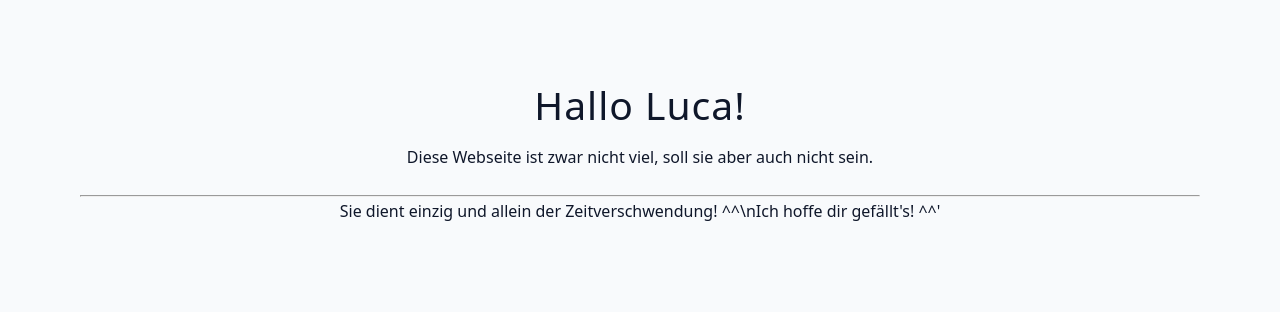
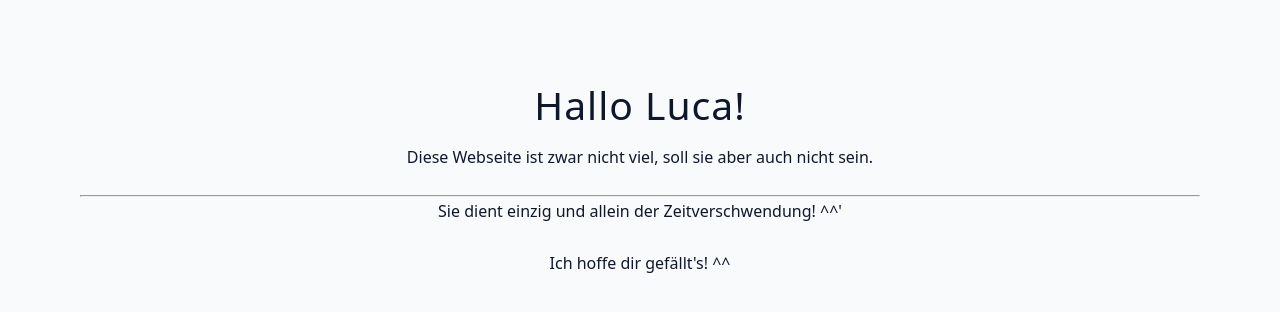
Before and after one commit to eis-Jeremy/03_Advanced_React, a React (Vite) app: page / in a window 1280 px wide. Shown: the top 312 px of the page. Built offline with nearby package versions, Linux system fonts and the light colour scheme.

Commit message:
VorschauLuca2

```diff
--- a/src/tutorial/03-conditional-rendering/starter/01-multiple-returns-basics.jsx
+++ b/src/tutorial/03-conditional-rendering/starter/01-multiple-returns-basics.jsx
@@ -1,11 +1,14 @@
 import { useEffect, useState } from 'react';
 
 const MultipleReturnsBasics = () => {
-  return <>
-    <h2>Hallo Luca!</h2>
-    <p>Diese Webseite ist zwar nicht viel, soll sie aber auch nicht sein.</p>
-    <hr />
-    <p>Sie dient einzig und allein der Zeitverschwendung! ^^\nIch hoffe dir gefällt's! ^^'</p>
-  </>
+  return (
+    <>
+      <h2>Hallo Luca!</h2>
+      <p>Diese Webseite ist zwar nicht viel, soll sie aber auch nicht sein.</p>
+      <hr />
+      <p>Sie dient einzig und allein der Zeitverschwendung! ^^'</p>
+      <p>Ich hoffe dir gefällt's! ^^</p>
+    </>
+  )
 };
 export default MultipleReturnsBasics;
```
